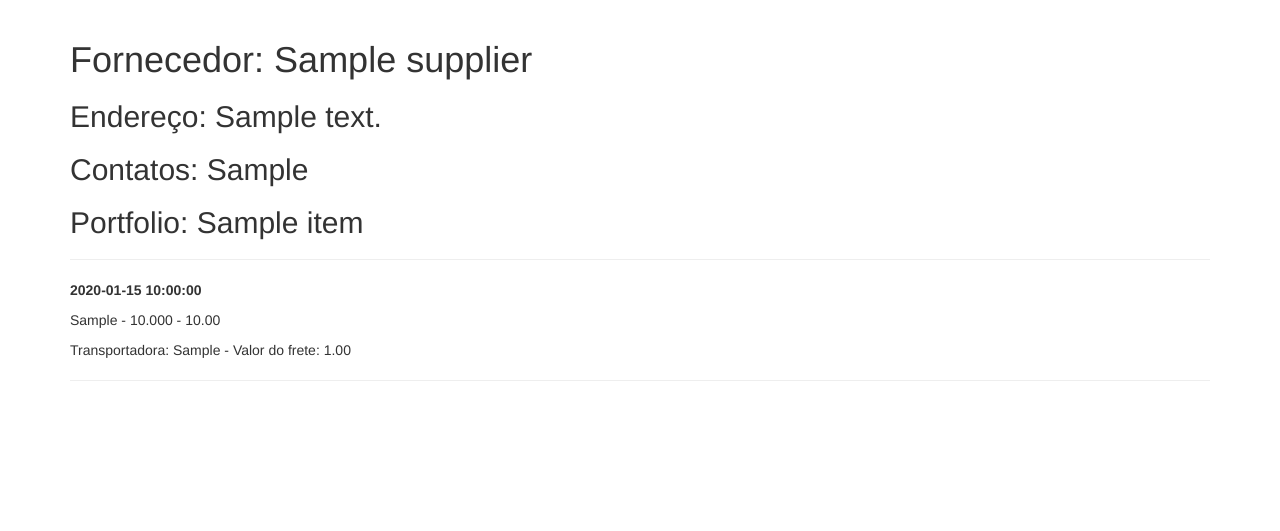
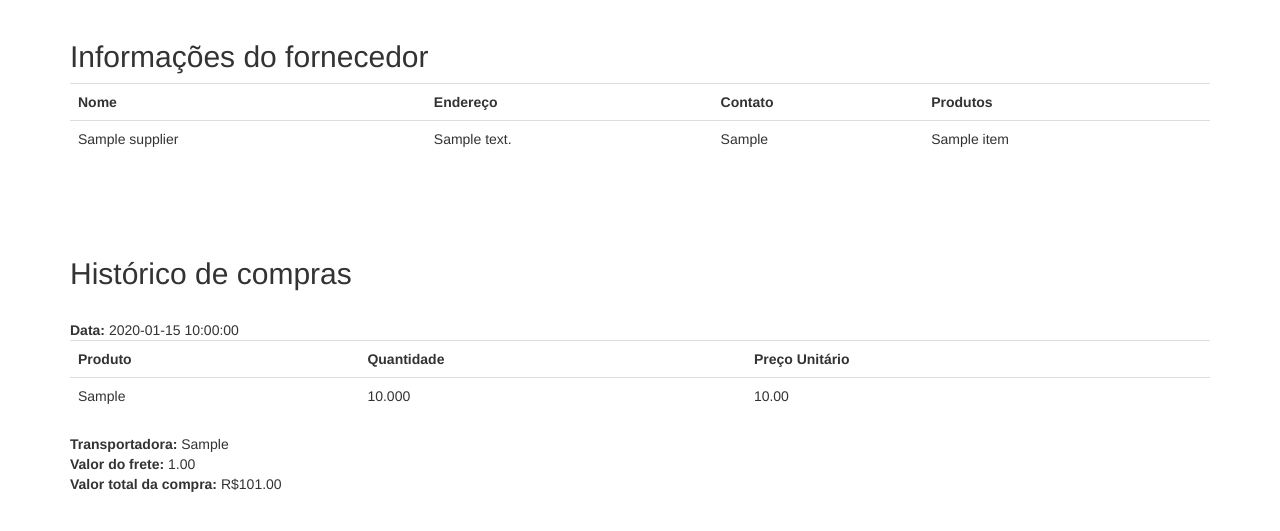
Before and after one commit to jcsilva/cadastro-fornecedores, a Flask app: template app/templates/detailsupplier.html in a window 1280 px wide. Shown: the part 52-583 px from the top of the page. Run offline with Flask 2, Linux system fonts and the light colour scheme; tables that the repository leaves empty hold one stand-in row (values such as "Sample post"); the template is opened without the code that fills it: values that come from a table or form of the project are taken from there, most other values are stand-ins (such as "Sample title", 1, 10 or a date in 2020); some libraries are stand-ins or nearby versions.

Commit message:
Melhoria na exibição dos templates

```diff
--- a/app/models.py
+++ b/app/models.py
@@ -25,6 +25,12 @@ class Supplier(db.Model):
     def __repr__(self):
         return '<Supplier {}>'.format(self.name)
 
+    def is_active(self):
+        if self.status == Status.ACTIVE:
+            return True
+        else:
+            return False
+
 
 class Item(db.Model):
     id = db.Column(db.Integer, primary_key=True)
@@ -45,6 +51,12 @@ class Order(db.Model):
     def __repr__(self):
         return '<Order {}>'.format(self.supplier_id)
 
+    def total_value(self):
+        total = self.freight_value
+        for order_item in self.order_items:
+            total += order_item.quantity * order_item.unit_price
+        return total
+
 
 class OrderItem(db.Model):
     id = db.Column(db.Integer, primary_key=True)
--- a/app/templates/choosesupplier.html
+++ b/app/templates/choosesupplier.html
@@ -5,7 +5,7 @@
     <h1>Escolher fornecedor</h1>
 
     <div class="row">
-      <div class="col-md-4">
+      <div class="form-group">
           {{ wtf.quick_form(form) }}
       </div>
     </div>
--- a/app/templates/detailsupplier.html
+++ b/app/templates/detailsupplier.html
@@ -1,19 +1,70 @@
 {% extends "base.html" %}
 
 {% block app_content %}
-    <h1>Fornecedor: {{ supplier.name }}</h1>
-    <h2>Endereço: {{ supplier.address }}</h2>
-    <h2>Contatos: {{ supplier.contacts }}</h2>
-    <h2>Portfolio: {% for item in supplier.portfolio %} {{ item.name }} {% endfor %}</h2>
-    <hr>
-    {% for t in supplier.orders %}
-     <p>
-     <b> {{ t.timestamp }}</b>
-     {% for order_item in t.order_items %}
-     <p> {{order_item.item}} - {{order_item.quantity}} - {{order_item.unit_price}} </p>
-     {% endfor %}
-     Transportadora: {{t.freight_company}} - Valor do frete: {{t.freight_value}}
-     </p>
-     <hr>
+
+<h2>Informações do fornecedor</h2>
+
+<table class="table table-hover">
+    <tr>
+        <th>Nome</th>
+        <th>Endereço</th>
+        <th>Contato</th>
+        <th>Produtos</th>
+    </tr>
+
+    <tr>
+        <td>{{supplier.name}}</td>
+        <td>{{supplier.address}}</td>
+        <td>{{supplier.contacts}}</td>
+        <td>
+            {% for item in supplier.portfolio|sort(attribute='name') %}
+                {{ item.name }} <br>
+            {% endfor %}
+        </td>
+    </tr>
+</table>
+
+<br>
+<br>
+<br>
+
+<h2>Histórico de compras</h2>
+<br>
+
+
+{% for order in supplier.orders %}
+{%if order.total_value() > 0 %}
+
+<b>Data:</b> {{ order.timestamp }}
+
+<table class="table table-hover">
+    <tr>
+        <th>Produto</th>
+        <th>Quantidade</th>
+        <th>Preço Unitário</th>
+    </tr>
+    {% for order_item in order.order_items %}
+        {% if order_item.quantity > 0 %}
+        <tr>
+            <td>{{ order_item.item }}</td>
+            <td>{{ order_item.quantity }}</td>
+            <td>{{ order_item.unit_price }}</td>
+        </tr>
+        {% endif %}
     {% endfor %}
+</table>
+
+<b>Transportadora:</b> {{ order.freight_company }} <br>
+<b>Valor do frete:</b> {{ order.freight_value }} <br>
+<b>Valor total da compra:</b> {{ "R${:,.2f}".format(order.total_value()) }}
+
+
+<br>
+<br>
+<br>
+<br>
+{% endif %}
+{% endfor %}
+
+
 {% endblock %}
--- a/app/templates/index.html
+++ b/app/templates/index.html
@@ -16,7 +16,11 @@
             <td>{{supplier.name}}</td>
             <td>{{supplier.address}}</td>
             <td>{{supplier.contacts}}</td>
-            <td>{{supplier.portfolio}}</td>
+            <td>
+                {% for item in supplier.portfolio|sort(attribute='name') %}
+                    {{ item.name }} <br>
+                {% endfor %}
+            </td>
             <td><a href="{{ url_for('detail_supplier', suppliername=supplier.name) }}">Visualizar Detalhes</a></td>
             <td><a href="{{ url_for('edit_supplier', suppliername=supplier.name) }}">Editar Fornecedor</a></td>
             <td><a href="{{ url_for('delete_supplier', suppliername=supplier.name) }}">Deletar Fornecedor</a></td>
--- a/app/templates/listitems.html
+++ b/app/templates/listitems.html
@@ -16,7 +16,9 @@
 
             <td>
                 {% for supplier in item.suppliers|sort(attribute='name') %}
-                <a href="{{ url_for('detail_supplier', suppliername=supplier.name) }}">{{ supplier.name }}</a> <br>
+                    {% if supplier.is_active() %}
+                        <a href="{{ url_for('detail_supplier', suppliername=supplier.name) }}">{{ supplier.name }}</a> <br>
+                    {% endif %}
                 {% endfor %}
             </td>
         </tr>
--- a/app/templates/newitem.html
+++ b/app/templates/newitem.html
@@ -5,7 +5,7 @@
     <h1>Cadastrar Item</h1>
 
     <div class="row">
-      <div class="col-md-4">
+      <div class="form-group">
           {{ wtf.quick_form(form) }}
       </div>
     </div>
--- a/app/templates/newsupplier.html
+++ b/app/templates/newsupplier.html
@@ -4,7 +4,7 @@
 {% block app_content %}
     <h1>Cadastrar</h1>
     <div class="row">
-        <div class="col-md-4">
+        <div class="form-group">
             {{ wtf.quick_form(form) }}
         </div>
     </div>
```
Also changed, not shown: app/templates/editsupplier.html (+2 -6 lines), app/templates/neworder.html (+21 -6 lines).
